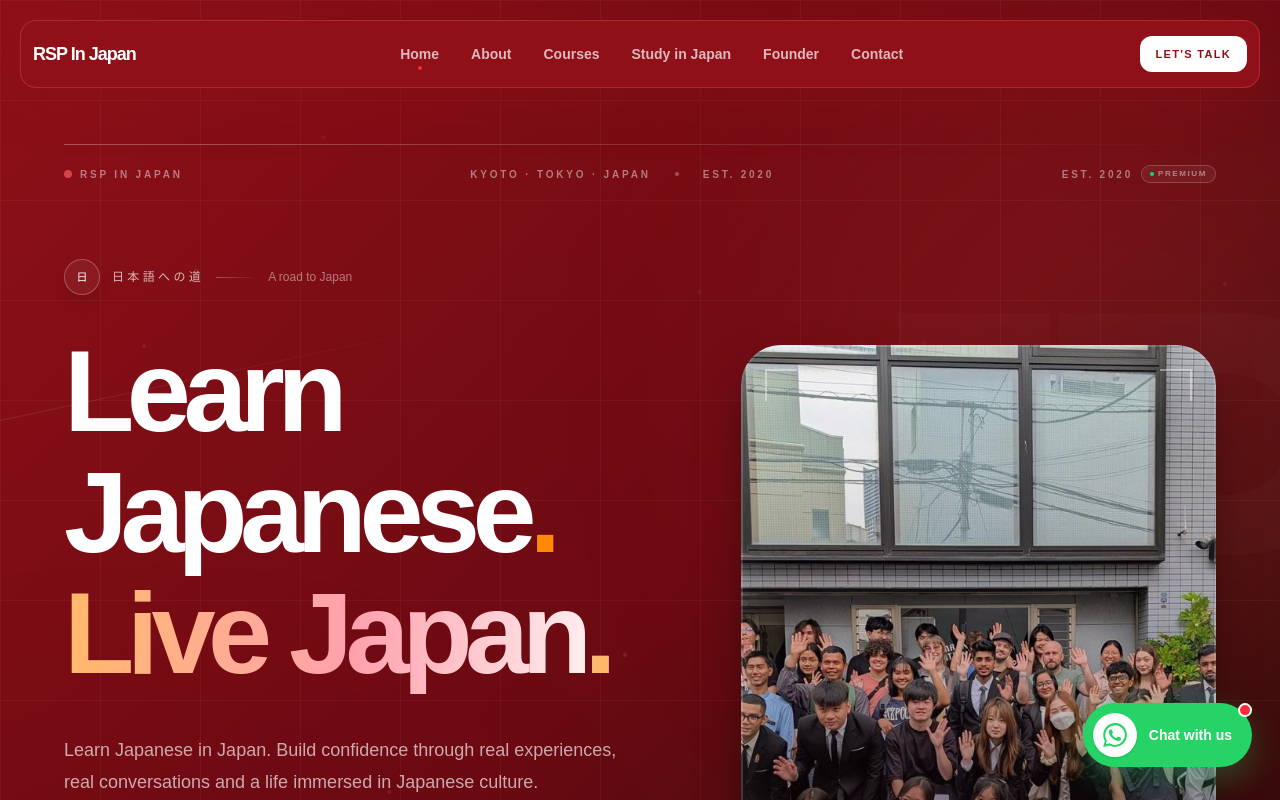
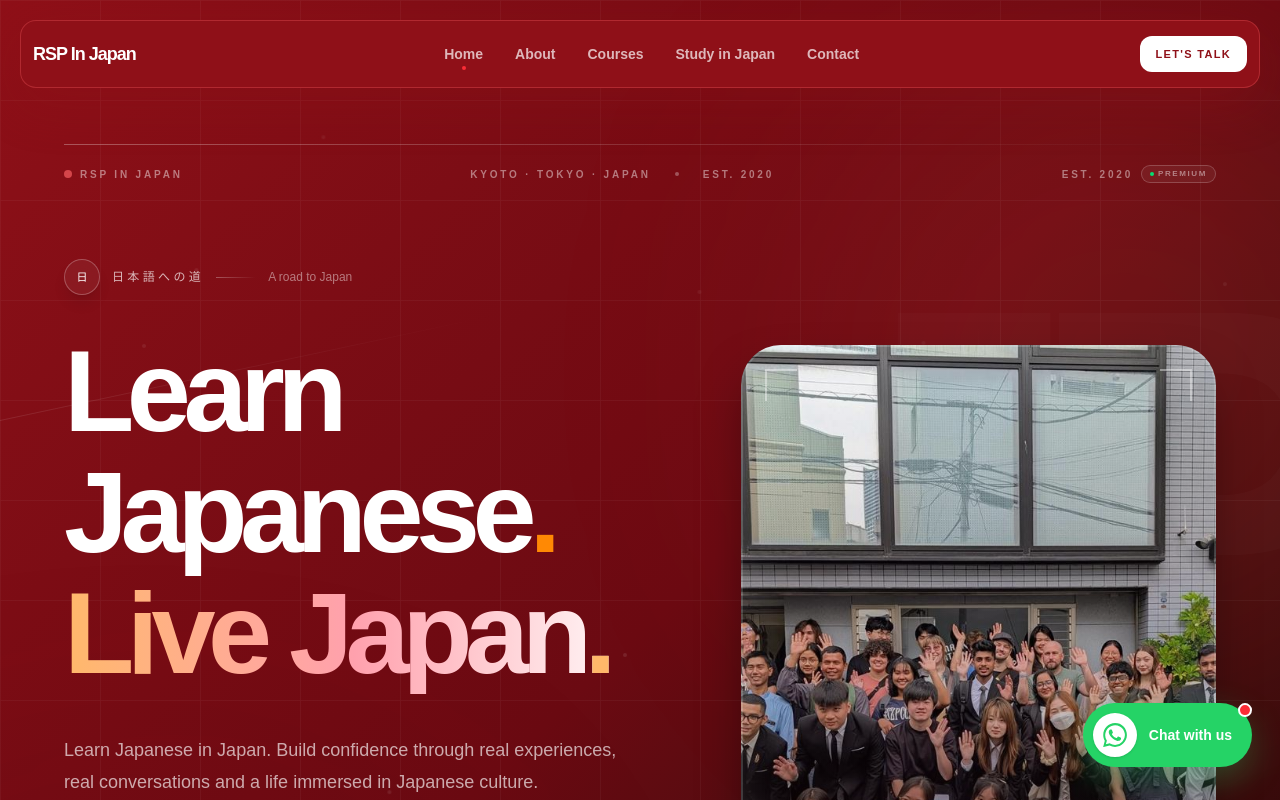
Before and after one commit to shivarawart/RSP, a React (Vite) app: page / in a window 1280 px wide. Shown: the top 800 px of the page. Built offline with nearby package versions, Linux system fonts and the light colour scheme.

Commit message:
adding founder changes

```diff
--- a/src/components/Navbar.tsx
+++ b/src/components/Navbar.tsx
@@ -12,7 +12,7 @@ const navItems: NavItem[] = [
   { name: "About", href: "/about" },
   { name: "Courses", href: "/courses" },
   { name: "Study in Japan", href: "/JapanStudy" },
-  { name: "Founder", href: "/founder" },
+  // { name: "Founder", href: "/founder" },
   { name: "Contact", href: "/contact" },
 ];
 
```
